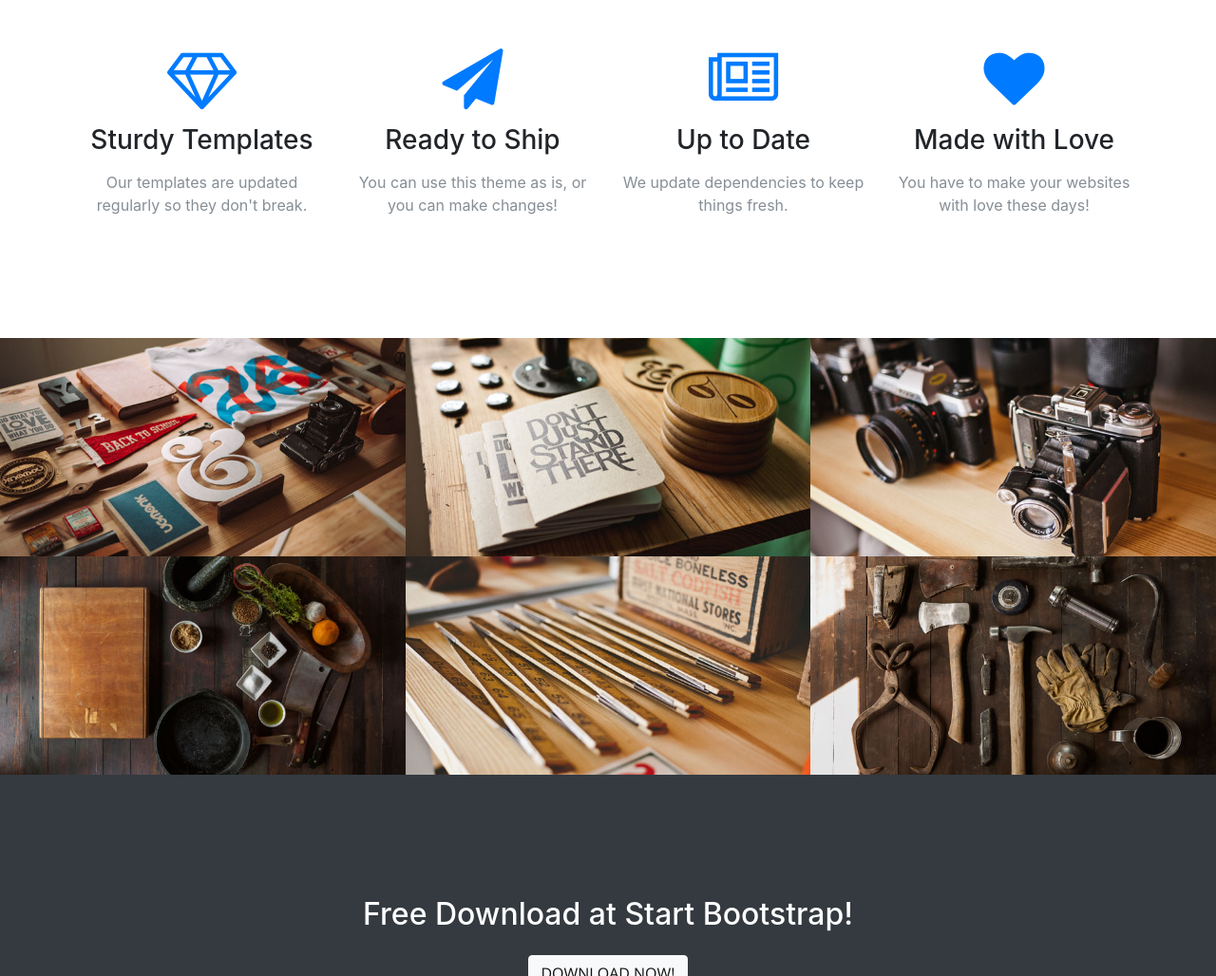
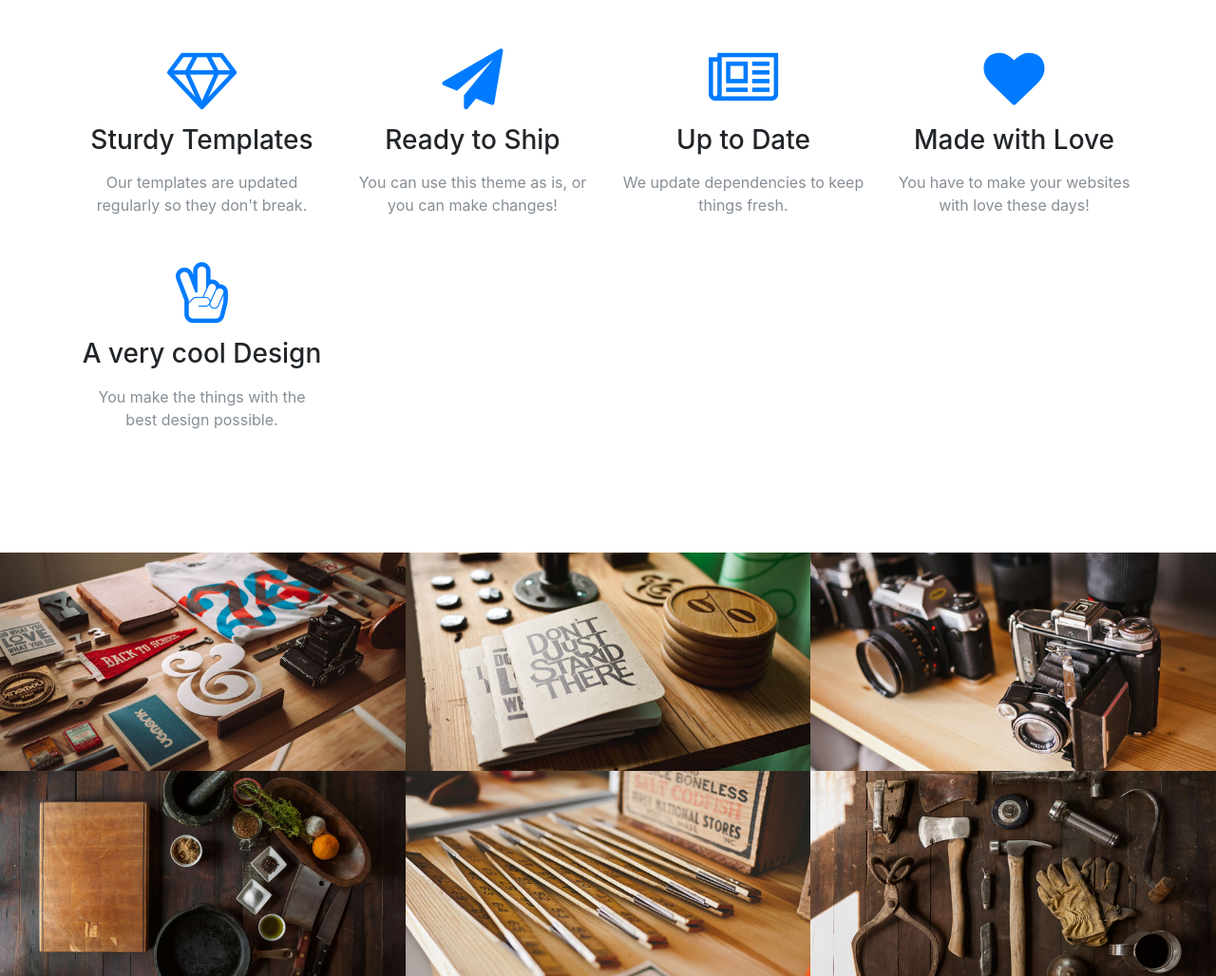
Before and after one commit to ch4rlygc/GitFacilito, a website with bundled scripts: page index.html in a window 1280 px wide. Shown: the part 1490-2518 px from the top of the page at 95% size. Built offline with nearby package versions, Linux system fonts and the light colour scheme.

Commit message:
Se agrego otro bloque con icono

```diff
--- a/index.html
+++ b/index.html
@@ -121,6 +121,12 @@
               <i class="fa fa-4x fa-heart text-primary mb-3 sr-icons"></i>
               <h3 class="mb-3">Made with Love</h3>
               <p class="text-muted mb-0">You have to make your websites with love these days!</p>
+            </div>
+          </div><div class="col-lg-3 col-md-6 text-center">
+            <div class="service-box mt-5 mx-auto">
+              <i class="fa fa-4x fa-hand-peace-o text-primary mb-3 sr-icons"></i>
+              <h3 class="mb-3">A very cool Design</h3>
+              <p class="text-muted mb-0">You make the things with the best design possible.</p>
             </div>
           </div>
         </div>
```
